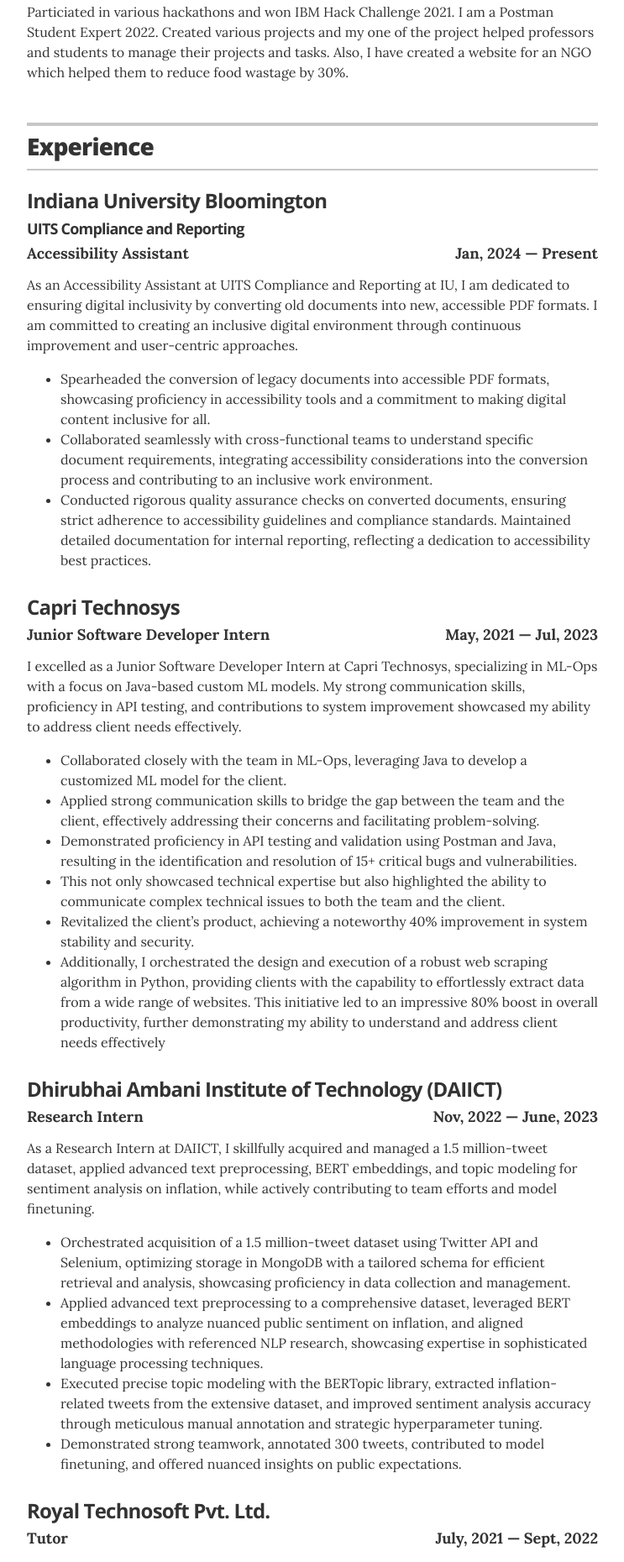
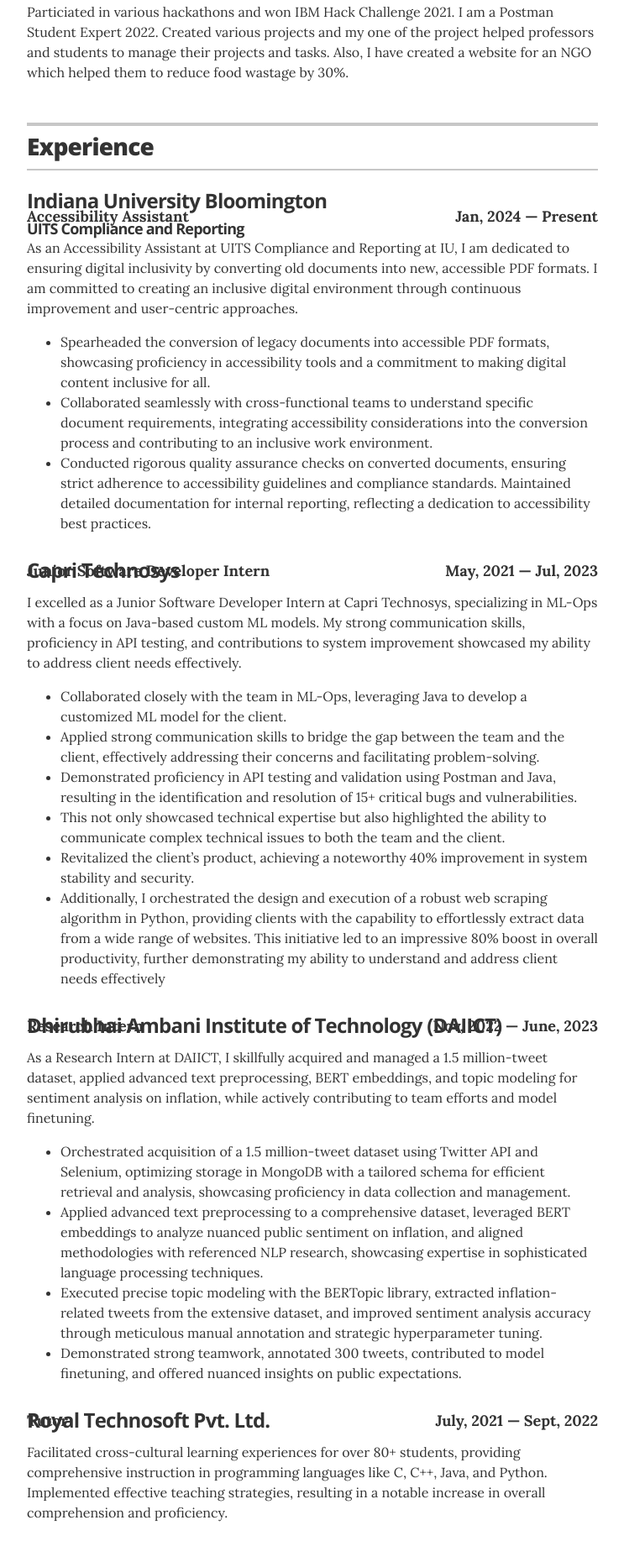
Before and after one commit to nisarg0606/nisarg0606.github.io, a Jekyll site: the page built from index.html, in a window 1280 px wide. Shown: the part 1494-3354 px from the top of the page at 84% size, without its empty margins (268-1011 px from the left). Built offline with Jekyll 4.4.1, drawn with Linux system fonts in a browser that asks for light colours.

Commit message:
checking margin for department

```diff
--- a/_layouts/resume.html
+++ b/_layouts/resume.html
@@ -122,7 +122,7 @@
       {% for job in site.data.experience %}
       <div class="resume-item" itemscope itemprop="worksFor" itemtype="http://schema.org/Organization">
         <h3 class="resume-item-title" itemprop="name">{{ job.company }}</h3>
-        <h4 class="resume-item-department" itemprop="name" style="margin-top: .2rem;">{{ job.department }}</h4>
+        <h4 class="resume-item-department" itemprop="name" style="margin-bottom: -2rem;">{{ job.department }}</h4>
         <h4 class="resume-item-details" itemprop="description">{{ job.position }} <div style="float: right;">{{
             job.duration }}</div>
         </h4>
```
